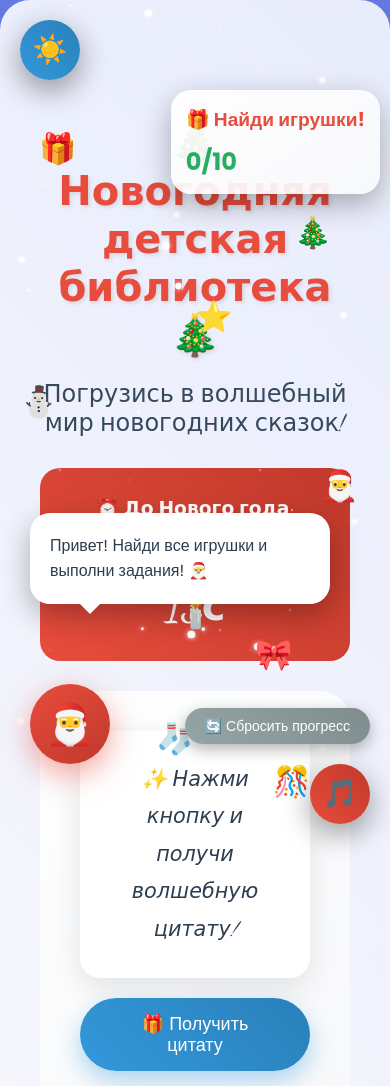
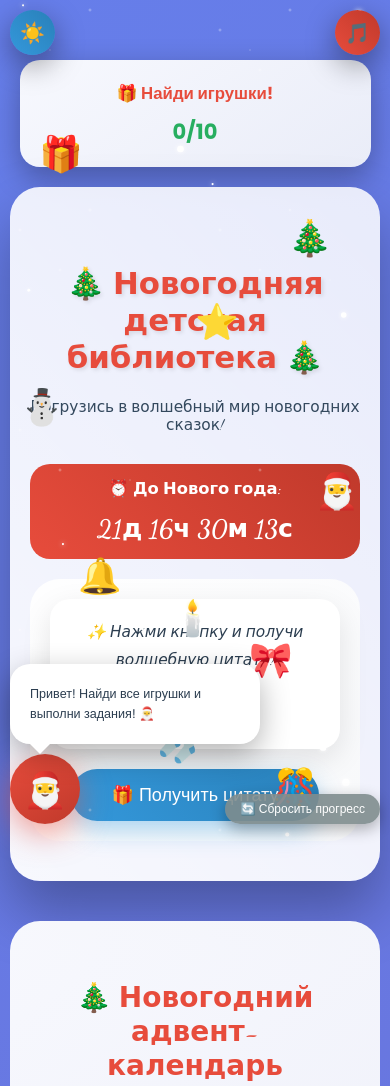
Before and after one commit to IlyaCherkashin/SiteHappyNew, a plain HTML site: page index.html in a window 390 px wide. Shown: the top 1086 px of the page. Drawn offline with Linux system fonts and the light colour scheme.

Commit message:
Update index.html

```diff
--- a/index.html
+++ b/index.html
@@ -2,7 +2,7 @@
 <html lang="ru">
 <head>
     <meta charset="UTF-8">
-    <meta name="viewport" content="width=device-width, initial-scale=1.0">
+    <meta name="viewport" content="width=device-width, initial-scale=1.0"> <!-- Важно для мобильных -->
     <title>🎄 Новогодняя детская библиотека 🎄</title>
     <style>
         @import url('https://fonts.googleapis.com/css2?family=Dancing+Script:wght@400;700&family=Poppins:wght@300;400;600;700&display=swap');
@@ -15,6 +15,7 @@
             overflow-x: hidden;
             position: relative;
             transition: background 0.5s;
+            -webkit-tap-highlight-color: transparent; /* Убирает подсветку при тапе на мобильных */
         }
 
         body.night-mode {
@@ -631,15 +632,129 @@
         }
         .reset-btn:hover { transform: scale(1.05); }
 
+        /* --- АДАПТАЦИЯ ПОД МОБИЛЬНЫЕ УСТРОЙСТВА --- */
+
+        @media (max-width: 1024px) {
+            section { padding: 60px 20px; }
+            #welcome h1 { font-size: 3em; }
+        }
+
         @media (max-width: 768px) {
-            #welcome h1 { font-size: 2.5em; }
-            .book { width: 180px; height: 260px; }
-            .book.active { width: 90vw; height: 70vh; max-width: 400px; }
-            .game-panel { top: 90px; right: 10px; min-width: 200px; padding: 15px; }
-            .advent-grid { grid-template-columns: repeat(5, 1fr); }
-            .advent-door { width: 60px; height: 60px; }
-            .santa-helper { width: 80px; height: 80px; font-size: 40px; bottom: 80px; }
-            .movies-grid { grid-template-columns: 1fr; }
+            /* Общие настройки */
+            body { font-size: 14px; }
+            section { padding: 40px 15px; margin: 20px auto; width: 95%; }
+            h2 { font-size: 2em; margin-bottom: 20px; }
+
+            /* Панель управления (счет и кнопки) */
+            .game-panel {
+                position: static; /* Убираем фиксирование */
+                margin: 60px auto 20px; /* Отступ сверху для кнопок */
+                width: 90%;
+                text-align: center;
+                min-width: auto;
+            }
+            .toy-counter { border-top: 1px solid #ccc; margin-top: 10px; padding-top: 10px; }
+
+            /* Кнопки управления (солнце/музыка) */
+            .theme-toggle, .music-control {
+                width: 45px;
+                height: 45px;
+                top: 10px;
+            }
+            .theme-toggle { left: 10px; }
+            .music-control {
+                top: 10px;
+                right: 10px;
+                bottom: auto; /* Перемещаем музыку наверх */
+                background: linear-gradient(45deg, #e74c3c, #c0392b);
+            }
+            .theme-icon, .music-icon { font-size: 20px; }
+
+            /* Приветствие */
+            #welcome { padding: 80px 20px 40px; }
+            #welcome h1 { font-size: 2.2em; line-height: 1.2; }
+            #welcome p { font-size: 1.1em; }
+
+            /* Таймер и цитаты */
+            .countdown { padding: 15px; width: 100%; }
+            .countdown-timer { font-size: 1.8em; }
+            .quote-generator { padding: 20px; margin-top: 20px; }
+            .quote-box { font-size: 1.1em; padding: 20px; }
+
+            /* Адвент-календарь */
+            .advent-grid {
+                grid-template-columns: repeat(auto-fit, minmax(60px, 1fr));
+                gap: 10px;
+            }
+            .advent-door { width: 100%; height: 70px; }
+            .advent-number { font-size: 1.5em; }
+
+            /* Модальное окно Адвента */
+            .advent-modal { width: 95%; padding: 25px; }
+            .advent-modal h3 { font-size: 1.5em; }
+
+            /* Книги */
+            #books { gap: 20px; padding-bottom: 40px; }
+            .book { width: 140px; height: 200px; }
+
+            /* Активная книга (открытая) */
+            .book.active {
+                width: 95%;
+                height: 85vh; /* Высота 85% от экрана */
+                max-width: none;
+            }
+            .book-desc { padding: 50px 20px 20px; } /* Место под крестик */
+            .book-desc h3 { font-size: 1.5em; margin-top: 10px; }
+            .close { top: 10px; right: 10px; background: rgba(0,0,0,0.1); }
+
+            /* Автор */
+            .author-section { padding: 30px 20px; }
+            .author-photo { width: 120px; height: 120px; }
+            .author-section h2 { font-size: 2em; }
+
+            /* Челлендж и списки */
+            .challenge-item { padding: 10px; font-size: 0.95em; }
+
+            /* Сетка для кино, поделок, галереи */
+            .movies-grid, .crafts-grid { grid-template-columns: 1fr; gap: 20px; }
+            .movie-poster { height: 250px; }
+
+            /* Санта-помощник */
+            .santa-helper {
+                width: 70px;
+                height: 70px;
+                font-size: 35px;
+                bottom: 20px;
+                left: 10px;
+            }
+            .santa-message {
+                bottom: 100px;
+                left: 10px;
+                width: 250px;
+                font-size: 0.9em;
+            }
+            .santa-message::after {
+                left: 20px; /* Стрелочка сообщения */
+            }
+
+            /* Кнопка сброса */
+            .reset-btn {
+                bottom: 20px;
+                right: 10px;
+                padding: 8px 15px;
+                font-size: 12px;
+                background: rgba(127, 140, 141, 0.9);
+            }
+
+            /* Скрытые игрушки */
+            .hidden-toy { font-size: 35px; } /* Чуть крупнее, чтобы пальцем попасть */
+        }
+
+        /* Для совсем маленьких экранов (iPhone SE и т.д.) */
+        @media (max-width: 380px) {
+            .book { width: 100%; height: 400px; max-width: 260px; } /* Одна книга в ряд */
+            #welcome h1 { font-size: 1.8em; }
+            .countdown-timer { font-size: 1.5em; }
         }
     </style>
 </head>
@@ -1104,7 +1219,8 @@
         canvas.height = window.innerHeight;
 
         const snowflakes = [];
-        const maxSnowflakes = 30;
+        // Адаптивное количество снежинок
+        const maxSnowflakes = window.innerWidth < 768 ? 15 : 50;
 
         for (let i = 0; i < maxSnowflakes; i++) {
             snowflakes.push({
```
